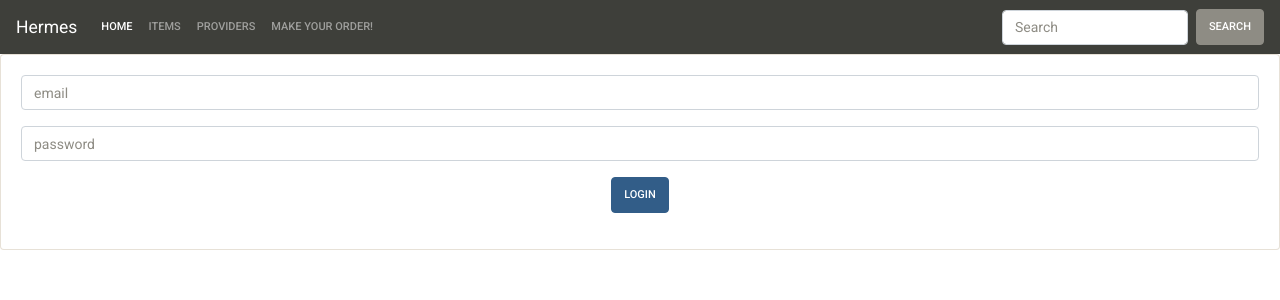
After one commit to 8bit-curser/hermes, a Flask app: page /login in a window 1280 px wide. The commit adds this page. Shown: the top 300 px of the page. Run offline with Flask 2, Linux system fonts and the light colour scheme; parts of the project's set-up code (start-up, migrations or seed data) failed here and were passed over; some libraries are stand-ins or nearby versions.

Commit message:
Basic views and endpoints

```diff
--- a/hermes/app/app.py
+++ b/hermes/app/app.py
@@ -6,10 +6,11 @@ from flask_sqlalchemy import SQLAlchemy
 
 from urls import map_urls
 from models import session
+from login_manager import init_login_manager
 
-
-app = Flask(__name__)
+app = Flask(__name__, static_url_path='')
 app.config['TEMPLATES_AUTO_RELOAD'] = True
+app.secret_key = 'bananas'
 
 
 def init_sqlalchemy(app):
@@ -37,6 +38,7 @@ def init_sqlalchemy(app):
 
 
 init_sqlalchemy(app)
+init_login_manager(app)
 map_urls(app)
 
 if __name__ == '__main__':
--- /dev/null
+++ b/hermes/app/forms.py
@@ -0,0 +1,39 @@
+from wtforms import (DecimalField, FloatField, Form, IntegerField, SelectField,
+                     StringField, SubmitField, PasswordField, validators)
+from wtforms_components import TimeField
+from wtforms.fields.html5 import EmailField
+
+from models import Item
+
+USER_LEVEL = {
+    'client': 'client',
+    'provider': 'provider',
+}
+
+items = []
+for item in Item.query.all():
+    items.append((item.id, item.title))
+
+
+class LoginForm(Form):
+    """ Gives a form to login a user """
+    email = EmailField('Email',)
+    password = PasswordField('Password')
+    submit = SubmitField('Login')
+
+
+class SignUp(Form):
+    """ Gives a form to sign up a user """
+    email = EmailField('Email')
+    name = StringField('First Name')
+    lastname = StringField('Last Name')
+    password = PasswordField('Password')
+    role = SelectField('Type', choices=set(USER_LEVEL.items()))
+    submit = SubmitField('Signup!')
+
+
+class RequestForm(Form):
+    """Make a request form."""
+    choice = SelectField('Item', choices=items)
+    amount = IntegerField('Amount', default=0)
+    submit = SubmitField('Place order')
--- /dev/null
+++ b/hermes/app/login_manager.py
@@ -0,0 +1,34 @@
+from datetime import timedelta
+
+from flask import g, redirect, request, session, url_for
+from flask_login import LoginManager, current_user
+
+from models import User
+
+
+def init_login_manager(app):
+    """Initialize the login manager.init_app
+
+    Arguments:
+    app -- hooks the login_manager to the app.
+    """
+    login_manager = LoginManager()
+    login_manager.init_app(app)
+
+    @login_manager.user_loader
+    def load_user(email):
+        return User.query.filter_by(email=email).first()
+
+    @login_manager.unauthorized_handler
+    def unauthorized_handler():
+        next_url = request.endpoint
+        return redirect(url_for("login", next_url=next_url))
+
+    @app.before_request
+    def before_request():
+        session.permanent = True
+        app.permanent_session_lifetime = timedelta(minutes=2)
+        session.modified = True
+        g.user = current_user
+
+    return login_manager
--- a/hermes/app/models.py
+++ b/hermes/app/models.py
@@ -129,6 +129,7 @@ class Request(Base):
 
     id = Column(String, primary_key=True, default=generate_uuid)
     active = Column(Boolean, default=True)
+    amount = Column(Integer)
     timestamp = Column(DateTime, default=datetime.now)
     item_id = Column(String, ForeignKey("items.id"))
     item = relationship("Item")
--- /dev/null
+++ b/hermes/app/templates/layout.html
@@ -0,0 +1,44 @@
+<!DOCTYPE html>
+<html>
+        <head>
+            <title>Hermes</title>
+            <link href="https://stackpath.bootstrapcdn.com/bootstrap/4.1.1/css/bootstrap.min.css" rel="stylesheet" integrity="sha384-WskhaSGFgHYWDcbwN70/dfYBj47jz9qbsMId/iRN3ewGhXQFZCSftd1LZCfmhktB" crossorigin="anonymous">
+            <script src="https://stackpath.bootstrapcdn.com/bootstrap/4.1.1/js/bootstrap.min.js" integrity="sha384-smHYKdLADwkXOn1EmN1qk/HfnUcbVRZyYmZ4qpPea6sjB/pTJ0euyQp0Mk8ck+5T" crossorigin="anonymous"></script>
+            <script src="https://stackpath.bootstrapcdn.com/bootstrap/4.1.1/js/bootstrap.bundle.min.js" integrity="sha384-u/bQvRA/1bobcXlcEYpsEdFVK/vJs3+T+nXLsBYJthmdBuavHvAW6UsmqO2Gd/F9" crossorigin="anonymous"></script>
+            <link href="https://stackpath.bootstrapcdn.com/font-awesome/4.7.0/css/font-awesome.min.css" rel="stylesheet" integrity="sha384-wvfXpqpZZVQGK6TAh5PVlGOfQNHSoD2xbE+QkPxCAFlNEevoEH3Sl0sibVcOQVnN" crossorigin="anonymous">
+            <link href="https://stackpath.bootstrapcdn.com/bootswatch/4.1.1/sandstone/bootstrap.min.css" rel="stylesheet" integrity="sha384-7MvlWCBuyFQHTibL0ta2jXuoCAaC8s2FIwWC/olSTVZ2OBod2DVHIXQcvUKdfJSA" crossorigin="anonymous">
+        </head>
+        <body>
+            <nav class="navbar navbar-expand-lg navbar-dark bg-primary">
+                    <a class="navbar-brand" href="#">Hermes</a>
+                <button class="navbar-toggler" type="button" data-toggle="collapse" data-target="#navbarColor01" aria-controls="navbarColor01" aria-expanded="false" aria-label="Toggle navigation">
+                    <span class="navbar-toggler-icon"></span>
+                </button>
+
+                <div class="collapse navbar-collapse" id="navbarColor01">
+                  <ul class="navbar-nav mr-auto">
+                      <li class="nav-item active">
+                              <a class="nav-link" href="{{url_for('index')}}">Home <span class="sr-only">(current)</span></a>
+                      </li>
+                      <li class="nav-item">
+                              <a class="nav-link" href="{{url_for('items')}}">Items</a>
+                      </li>
+                      <li class="nav-item">
+                              <a class="nav-link" href="{{url_for('providers')}}">Providers</a>
+                      </li>
+                      <li class="nav-item">
+                              <a class="nav-link" href="{{url_for('requests')}}">Make your order!</a>
+                      </li>
+                  </ul>
+                  <form class="form-inline my-2 my-lg-0">
+                      <input class="form-control mr-sm-2" placeholder="Search" type="text">
+                      <button class="btn btn-secondary my-2 my-sm-0" type="submit">Search</button>
+                  </form>
+                </div>
+           </nav>
+           <div class="card text-center">
+                {% block content %}
+                {% endblock %}
+           </div>
+        </body>
+</html>
--- /dev/null
+++ b/hermes/app/templates/login.html
@@ -0,0 +1,16 @@
+{% extends 'layout.html' %}
+{% block content %}
+  <div class="card-body text-center">
+    <form method="POST" action="" class="form">
+          <div class="form-group">
+            {{form.email(class="form-control", placeholder="email")}}
+          </div>
+          <div class="form-group">
+            {{form.password(class="form-control", placeholder="password")}}
+          </div>
+          <div class="form-group">
+            {{form.submit(class="btn btn-primary")}}
+          </div>
+   </form>
+ </div>
+{% endblock %}
--- a/hermes/app/urls.py
+++ b/hermes/app/urls.py
@@ -1,6 +1,12 @@
-from views import index
+from views import index, items, providers, requests, login, logout, signup
 
 
 def map_urls(app):
     """Url map function."""
     app.add_url_rule('/', view_func=index)
+    app.add_url_rule('/items', view_func=items)
+    app.add_url_rule('/providers', view_func=providers)
+    app.add_url_rule('/requests', view_func=requests, methods=['GET', 'POST'])
+    app.add_url_rule('/login', view_func=login, methods=['GET', 'POST'])
+    app.add_url_rule('/logout', view_func=logout)
+    app.add_url_rule('/signup', view_func=signup, methods=['GET', 'POST'])
--- a/hermes/app/views.py
+++ b/hermes/app/views.py
@@ -1,7 +1,109 @@
 from flask import (abort, current_app, flash, redirect, render_template,
                    request, url_for)
 
+from flask_login import current_user, login_required, login_user, logout_user
 
+from forms import LoginForm, RequestForm, SignUp
+from enums import UserTypeEnum
+from models import Item, User, Request, session
+
+
+@login_required
 def index():
     """Index view."""
-    return render_template('index.html')
+    return render_template('index.html', user=current_user)
+
+
+@login_required
+def items():
+    """Items view."""
+    items = Item.query.all()
+    return render_template('items.html', items=items)
+
+
+@login_required
+def providers():
+    """Providers view."""
+    providers = User.query.all()
+    current_app.logger.info(providers[1].category)
+    current_app.logger.info(UserTypeEnum.provider)
+    providers = [prov for prov in providers
+                 if prov.category == UserTypeEnum.provider]
+    return render_template('providers.html', providers=providers)
+
+
+@login_required
+def requests():
+    """Requests view."""
+    form = RequestForm(request.form)
+    ret = None
+    if request.method == 'GET':
+        ret = render_template('requests.html', form=form, user=current_user)
+    else:
+        if form.validate():
+            request_ = Request(
+                    item_id=form.choice.data,
+                    client_id=current_user.id,
+                    amount=form.amount.data)
+            session.add(request_)
+            session.commit()
+            current_app.logger.info(form.amount)
+            ret = redirect(url_for('index'))
+    return ret
+
+
+def login():
+    """Log in a user."""
+    form = LoginForm(request.form)
+    title = 'Login'
+    ret = None
+    if request.method == 'GET':
+        ret = render_template('login.html', form=form, title=title)
+    else:
+        if form.validate():
+            user = User.query.filter_by(email=form.email.data).first()
+            if user is not None:
+                if user.check_password(form.password.data):
+                    login_user(user)
+                    ret = redirect(url_for('index'))
+                else:
+                    flash("Incorrect password")
+                    ret = redirect(url_for("login"))
+            else:
+                flash("Non existent user")
+                ret = redirect(url_for("login"))
+        else:
+            ret = "form not validated"
+    return ret
+
+
+def signup():
+    """Sign up a user."""
+    form = SignUp(request.form)
+    title = 'Registro'
+    ret = None
+    if request.method == 'GET':
+        ret = render_template('signup.html', form=form, title=title)
+    else:
+        if form.validate():
+            user = User(email=form.email.data,
+                        name=form.name.data,
+                        lastname=form.lastname.data,
+                        category=form.role.data)
+            user.set_password(form.password.data)
+            session.add(user)
+            session.commit()
+            flash("User created succesfuly.")
+            ret = redirect(url_for('index'))
+        else:
+            flash("There was an error creating the user.")
+            ret = render_template('signup.html', form=form, title=title)
+
+    return ret
+
+
+@login_required
+def logout():
+    """Log out a user."""
+    logout_user()
+    return redirect(url_for('login'))
```
Also changed, not shown: hermes/app/templates/index.html (+12 -9 lines), hermes/app/templates/items.html (added, +9 -0 lines), hermes/app/templates/providers.html (added, +9 -0 lines), hermes/app/templates/requests.html (added, +17 -0 lines), hermes/app/templates/signup.html (added, +13 -0 lines), hermes/migrations/versions/2c74742b1407_add_amount_field.py (added, +28 -0 lines), requirements.txt (+7 -0 lines), hermes/app/static/logo.jpg (added), hermes/app/templates/item.html (added), hermes/app/templates/logout.html (added), hermes/app/templates/provider.html (added), 1 other file.
